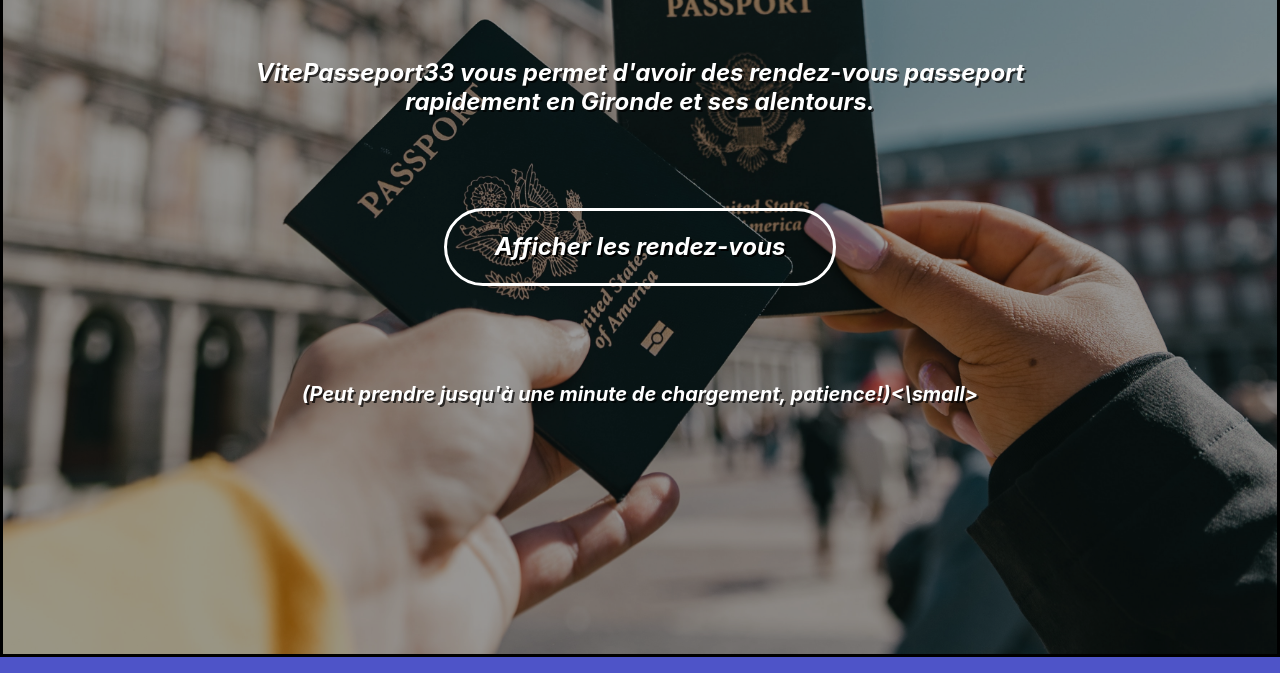
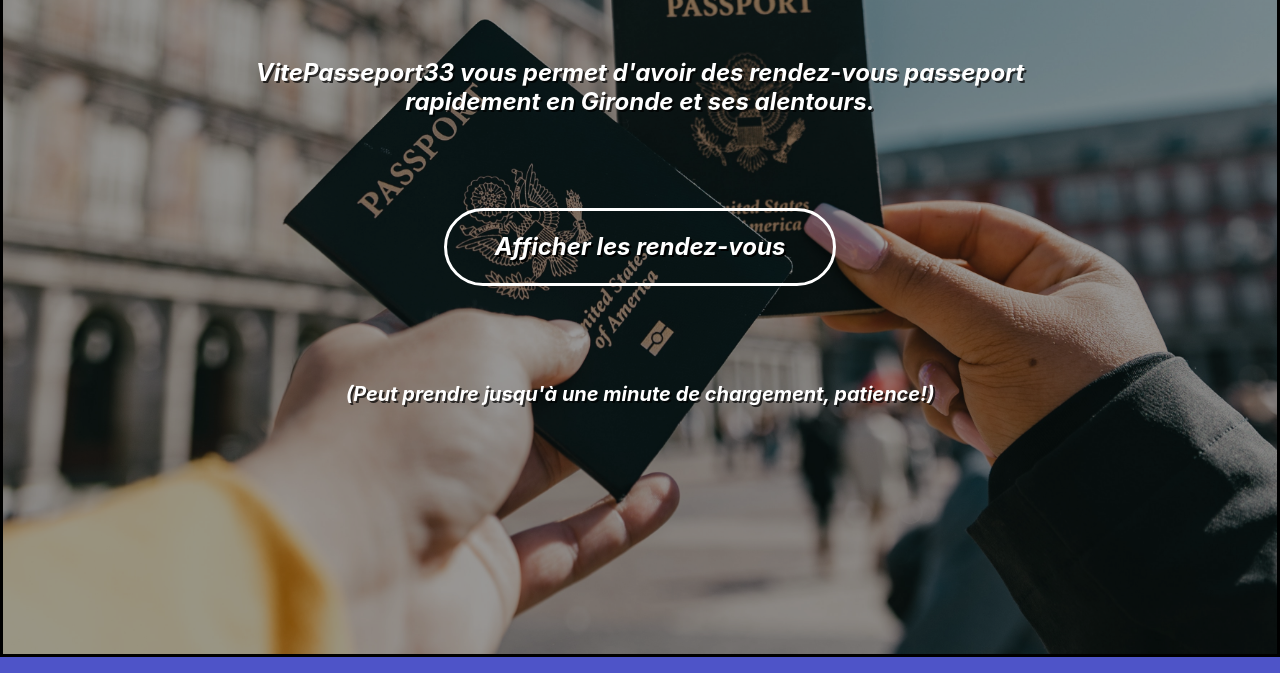
Before and after one commit to xdauby/VitePasseportV2, a plain HTML site: page index.html in a window 1280 px wide. Shown: the part 217-890 px from the top of the page. Drawn offline with Linux system fonts and the light colour scheme.

Commit message:
Update index.html
fixed </small>

```diff
--- a/index.html
+++ b/index.html
@@ -26,7 +26,7 @@
           <button class="raise" id="appointment-btn">Afficher les rendez-vous</button>
       </h2>
         <h2>
-          <small>(Peut prendre jusqu'à une minute de chargement, patience!)<\small>
+          <small>(Peut prendre jusqu'à une minute de chargement, patience!)</small>
         </h2>
     </div>
   </div>
```
